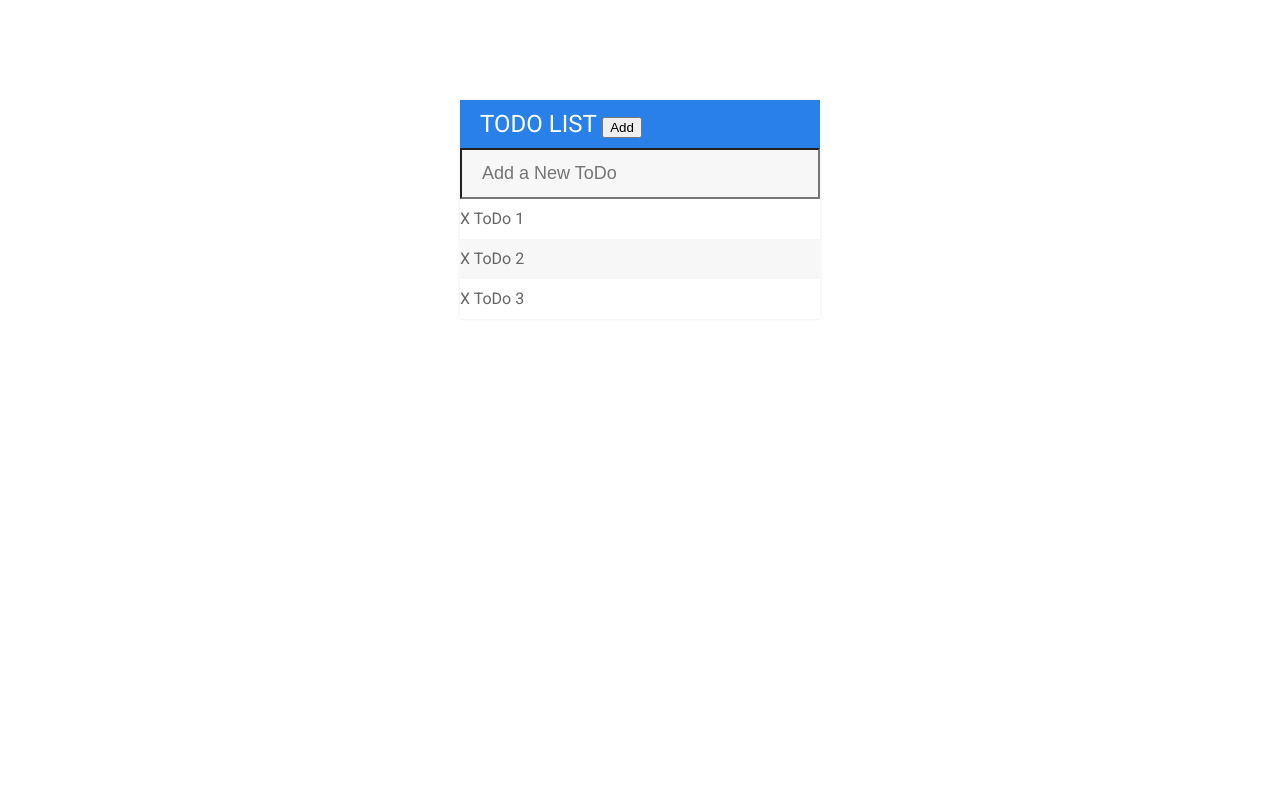
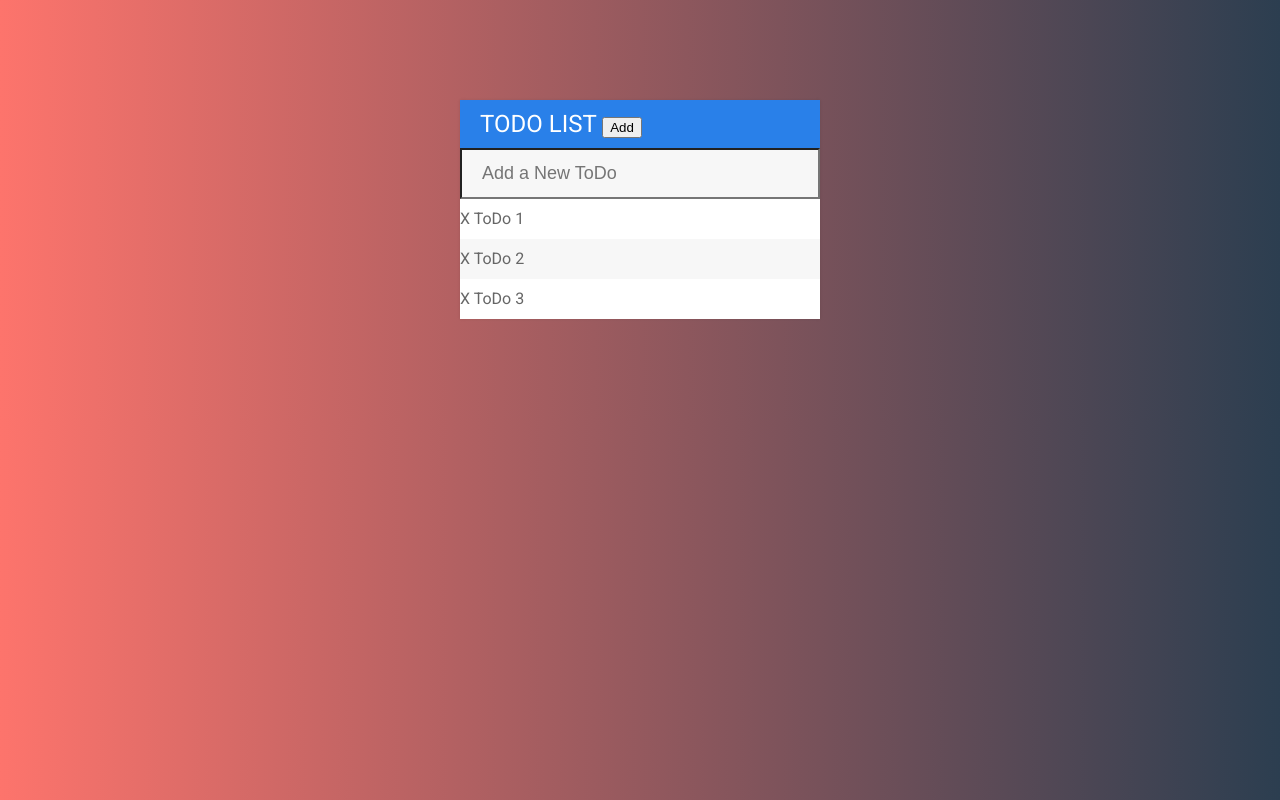
Before and after one commit to efertsch/ToDos, a plain HTML site: page index.html in a window 1280 px wide. Drawn offline with Linux system fonts and the light colour scheme.

Commit message:
adds ui color gradient to body

```diff
--- a/assets/css/styles.css
+++ b/assets/css/styles.css
@@ -9,7 +9,10 @@ h1 {
 }
 
 body {
-		font-family: 'Roboto';
+	font-family: 'Roboto';
+	background: #2C3E50;  /* fallback for old browsers */
+  background: -webkit-linear-gradient(to right, #FD746C, #2C3E50);  /* Chrome 10-25, Safari 5.1-6 */
+  background: linear-gradient(to right, #FD746C, #2C3E50); /* W3C, IE 10+/ Edge, Firefox 16+, Chrome 26+, Opera 12+, Safari 7+ */
 }
 
 ul {
```
